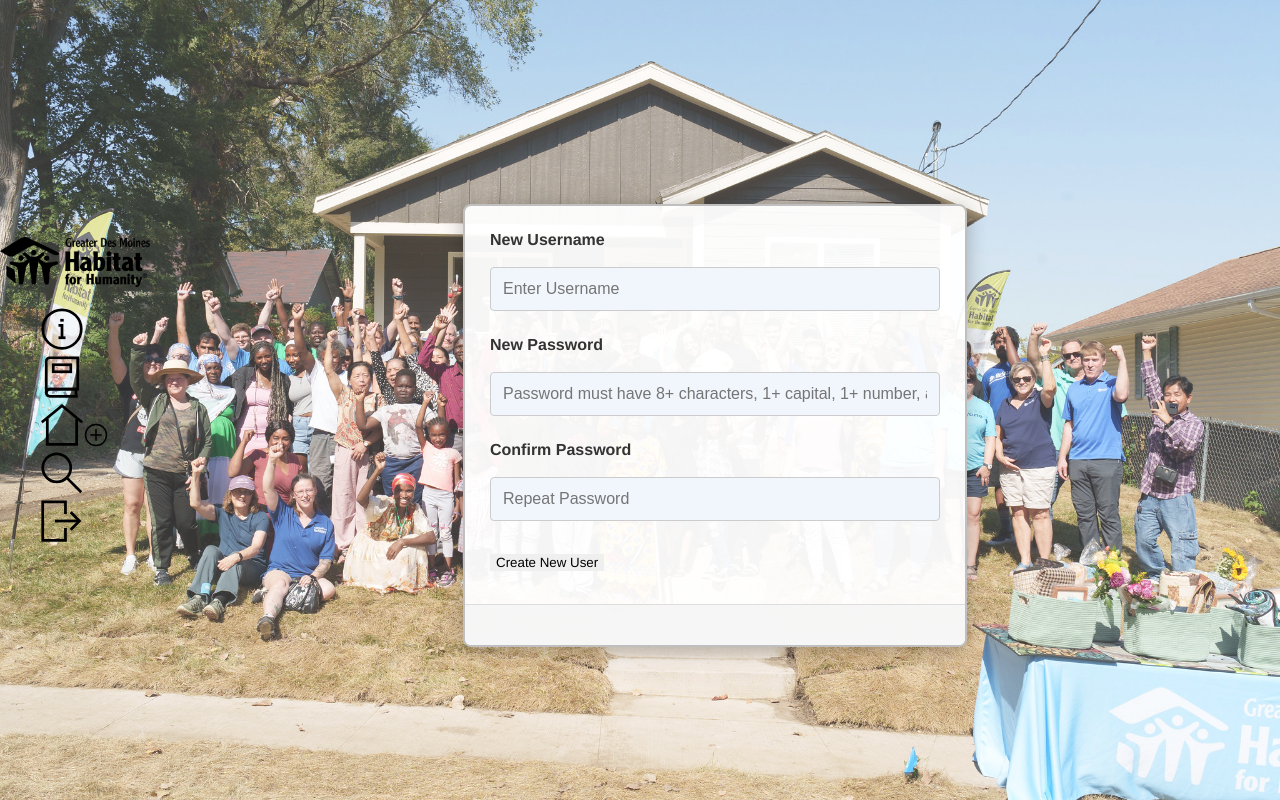
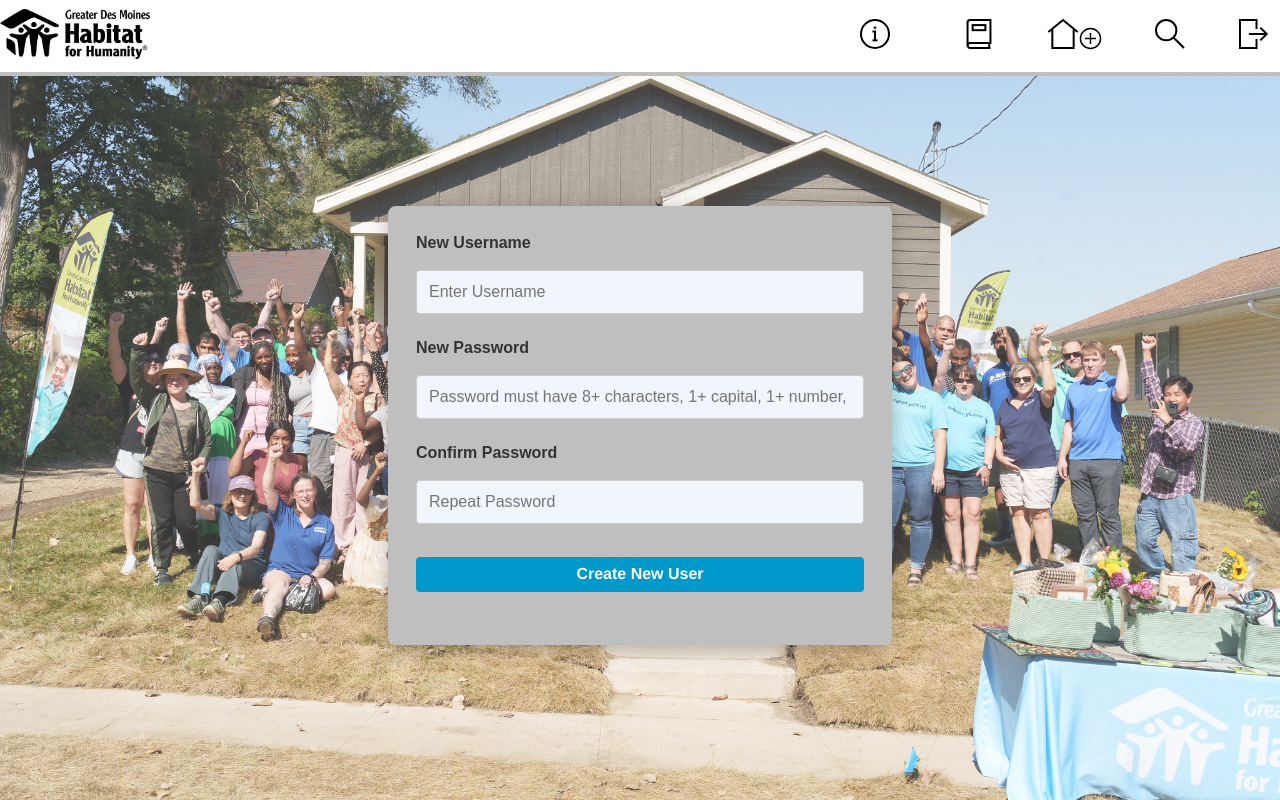
Before and after one commit to jslovell/hfh-capstone, a PHP site: page /new_user.php in a window 1280 px wide. Run offline with PHP 8.4, Linux system fonts and the light colour scheme.

Commit message:
Added similar styling as login page to user creation page.

```diff
--- a/catalog.php
+++ b/catalog.php
@@ -41,7 +41,7 @@
                     <p class="team-member"><?php echo $row['username']; ?></p>
 
                     <h3>Address</h3>
-                    <p class="address"><?php echo $row['address']; ?>, <?php echo $row['city']; ?>, <?php echo $row['state']; ?></p>
+                    <p class="address"><?php echo $row['address'];?>. <?php echo $row['city']; ?>, <?php echo $row['state']; ?></p>
 
                     <h3>Status</h3>
                     <p><?php echo $row['assessmentStatus']; ?></p>
--- a/new_user.php
+++ b/new_user.php
@@ -8,14 +8,41 @@
     <head>
         <meta charset="UTF-8">
         <meta name="viewport" content="width=device-width, initial-scale=1.0">
+        <link rel="stylesheet" href="styles/toolStyle.css">
+        <link rel="stylesheet" href="styles/navbar.css">
         <link rel="stylesheet" href="jquery-ui.css">
         <link rel="stylesheet" href="styles/indexStyle.css">
         <script src="https://code.jquery.com/jquery-3.6.4.min.js"></script>
         <script src="jquery-ui.css"></script>
         <script src="script.js"></script>
         <title>Login</title>
+        <link rel="icon" type="image/x-icon" href="/hfh-capstone/images/favicon.ico">
+    </head>
+    <style>
+        .container
+        {
+            background-color: #bfbfbf;
+            border: 1px solid #bfbfbf;
+            padding: 25px;
+            box-shadow: 0 2px 4px rgba(0, 0, 0, 1);
+        }
 
-    </head>
+        .submitButton{
+            background-color: #09c;
+            color: white;
+            border: none;
+            width: 100%;
+            border-radius: 4px;
+            cursor: pointer;
+            font-weight: 600;
+            font-size: 16px;
+            margin-bottom: 25px;
+            transition: background-color 0.2s, transform 0.1s;
+            height: 35px;
+            text-align: center;
+        }
+
+    </style>
     <?php include "navbar.php" ?>
 <body>
 
@@ -33,11 +60,7 @@
 	<label for="psw2"><b>Confirm Password</b></label>
 	<input type="password" placeholder="Repeat Password" name="psw2" required>
 
-        <button type="submit" name="submit">Create New User</button>
-
-    </div>
-
-    <div class="container" style="background-color: whitesmoke">
+        <button type="submit" name="submit" class="submitButton">Create New User</button>
 
     </div>
 </form>
```
